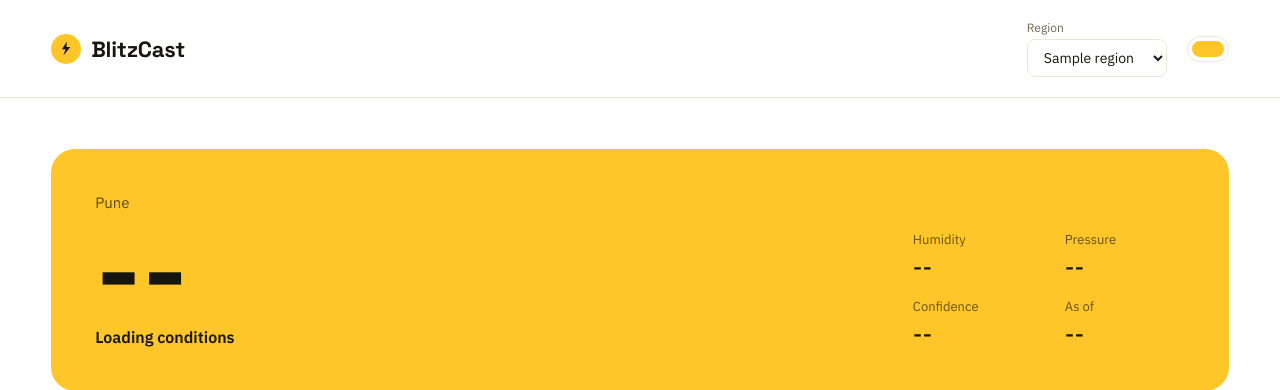
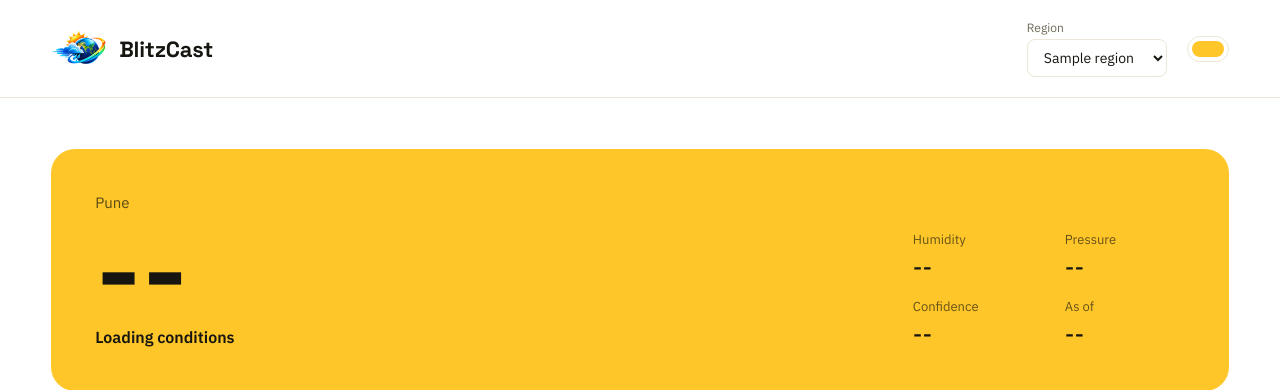
Before and after one commit to Vedantsd/BlitzCast, a Python web app: template templates/index.html in a window 1280 px wide. Shown: the top 390 px of the page. Run offline with Jinja, Linux system fonts and the light colour scheme; the template is opened without the code that fills it: most values are stand-ins (such as "Sample title", 1, 10 or a date in 2020).

Commit message:
style: added logo to dashboard

```diff
--- a/static/css/index-style.css
+++ b/static/css/index-style.css
@@ -40,23 +40,16 @@
 .brand {
   display: flex;
   align-items: center;
-  gap: 10px;
+  gap: 12px;
 }
 
 .brand-mark {
-  width: 30px;
-  height: 30px;
-  background: var(--yellow);
+  width: 56px;
+  height: 56px;
+  background: var(--white);
   border-radius: 50%;
-  position: relative;
-}
-
-.brand-mark::after {
-  content: "";
-  position: absolute;
-  inset: 8px;
-  background: var(--ink);
-  clip-path: polygon(55% 0%, 20% 55%, 45% 55%, 30% 100%, 80% 40%, 52% 40%);
+  object-fit: contain;
+  display: block;
 }
 
 .brand-name {
--- a/templates/index.html
+++ b/templates/index.html
@@ -4,6 +4,7 @@
 <meta charset="UTF-8">
 <meta name="viewport" content="width=device-width, initial-scale=1.0">
 <title>BlitzCast</title>
+<link rel="icon" type="image/png" href="{{ url_for('static', filename='img/logo.png') }}">
 <link rel="preconnect" href="https://fonts.googleapis.com">
 <link rel="preconnect" href="https://fonts.gstatic.com" crossorigin>
 <link href="https://fonts.googleapis.com/css2?family=Space+Grotesk:wght@500;600;700&family=IBM+Plex+Sans:wght@400;500;600&display=swap" rel="stylesheet">
@@ -12,7 +13,7 @@
 <body>
 <header class="topbar">
   <div class="brand">
-    <span class="brand-mark"></span>
+    <img class="brand-mark" src="{{ url_for('static', filename='img/logo.png') }}" alt="BlitzCast logo">
     <span class="brand-name">BlitzCast</span>
   </div>
   <div class="controls">
```
